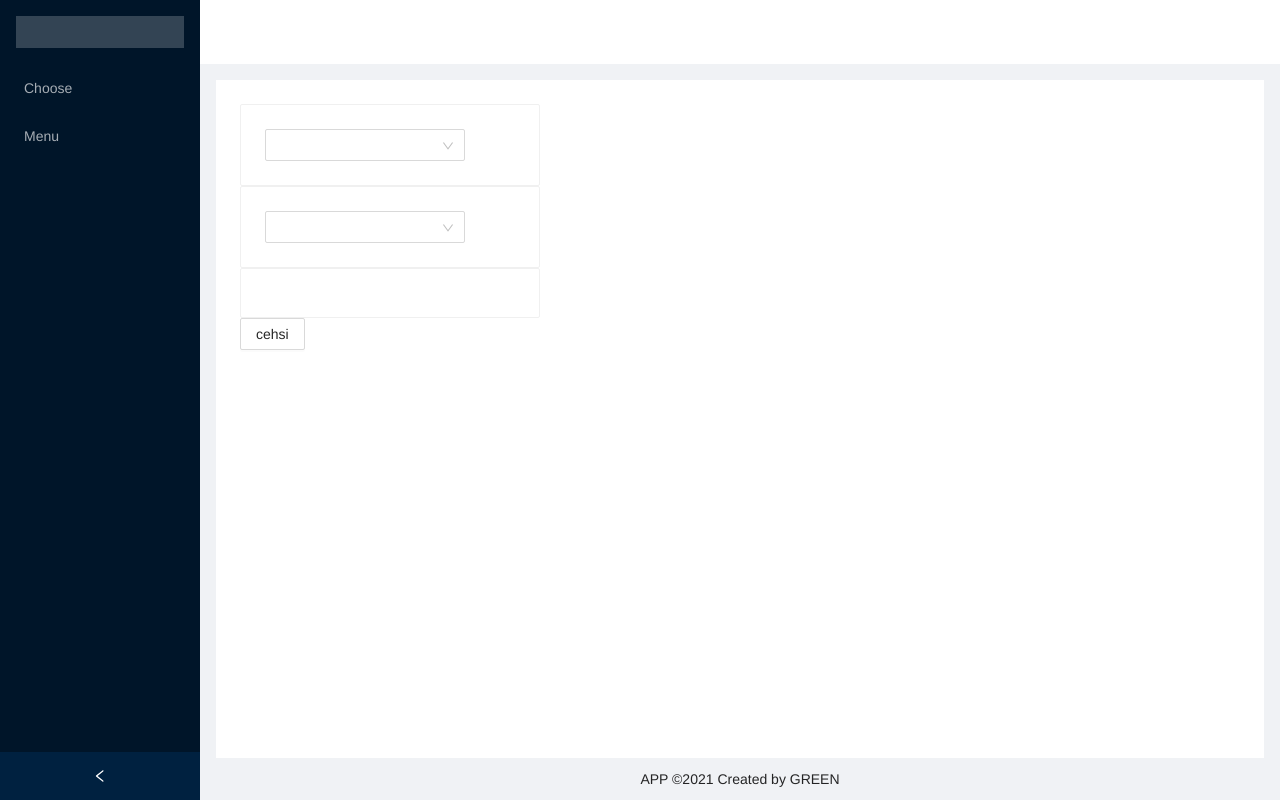
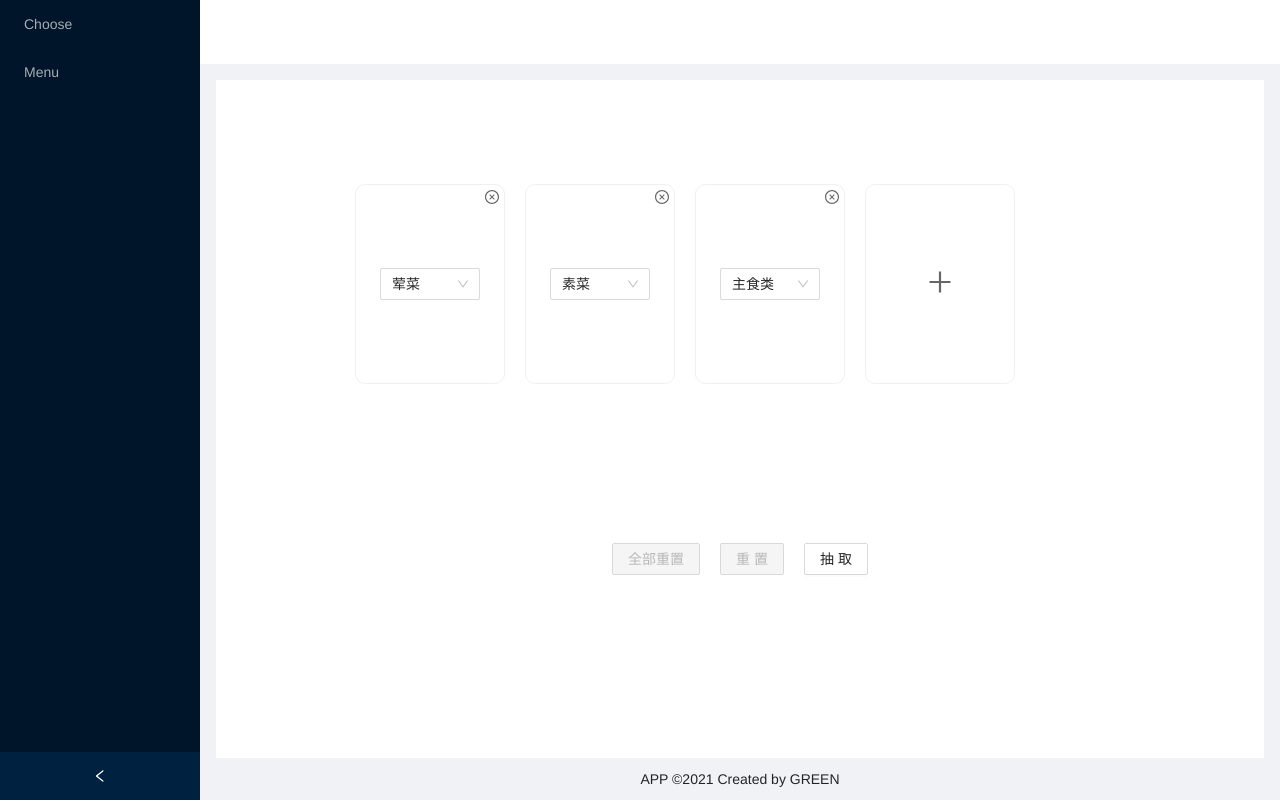
Before and after one commit to ying486/today-food, a Vue app: page /Choose in a window 1280 px wide. Built offline with nearby package versions, Linux system fonts and the light colour scheme.

Commit message:
食物随机选择功能

```diff
--- /dev/null
+++ b/src/assets/css/common.less
@@ -0,0 +1,14 @@
+// 绝对定位居中
+.pos-center {
+  position: absolute;
+  top: 50%;
+  left: 50%;
+  transform: translate(-50%, -50%);
+}
+
+// 按钮容器
+.btn-container {
+  display: flex;
+  align-items: center;
+  justify-content: space-around;
+}
--- a/src/components/FoodCard.vue
+++ b/src/components/FoodCard.vue
@@ -1,40 +1,72 @@
 <template>
-  <div class="food-card">
-    <div class="name">{{ foodName }}</div>
-    <div class="tag-panel">
-      <a-tag v-for="(item, index) in chTypeList" :key="index">{{ item }}</a-tag>
+  <div class="food-card" @mouseenter="onMouseEnter" @mouseleave="onMouseLeave">
+    <div class="front">
+      <div class="name">{{ name }}</div>
+      <a-tag class="tag">{{ typeStr }}</a-tag>
+    </div>
+    <!-- 背面 -->
+    <div class="back">
+      <span class="desc">
+        {{ desc }}
+      </span>
     </div>
   </div>
 </template>
 
 <script>
-import { defineComponent, toRefs, reactive, watch } from "vue";
+import { defineComponent, ref, toRefs, watch } from "vue";
 import { foodTypeEnum } from "@/views/enum";
 
 export default defineComponent({
   name: "FoodCard",
   props: {
-    foodName: String,
+    name: String,
     typeList: Array,
+    desc: String,
+    season: String,
+    flip: {
+      type: Boolean,
+      default: true,
+    },
   },
   setup(props) {
-    const { typeList } = toRefs(props);
-    let state = reactive({
-      chTypeList: [], // 枚举转换类型
-    });
+    const { typeList, flip } = toRefs(props);
+    let typeStr = ref("");
+    // const color = ["#014483", "#03a877", "#a30404", "#0082aa"];
     // 食物类型枚举转化
     const foodTypeCvrt = (arr) => {
       return arr.map((item) => {
         return foodTypeEnum.find((e) => e.value === item).label;
       });
     };
-    state.chTypeList = foodTypeCvrt(typeList.value);
+
+    // 食物类型字符串拼接
+    const toString = (arr) => {
+      let str = "";
+      let chTypeList = foodTypeCvrt(arr);
+      chTypeList.forEach((item) => {
+        str += `${item}|`;
+      });
+      return str.slice(0, str.length - 1);
+    };
+
+    typeStr.value = toString(typeList.value);
+
+    const onMouseEnter = (e) => {
+      flip.value && (e.target.className = "food-card mouse-enter");
+    };
+
+    const onMouseLeave = (e) => {
+      flip.value && (e.target.className = "food-card");
+    };
 
     // 监听食物类型改变
-    watch(typeList, (val) => (state.chTypeList = foodTypeCvrt(val)), {});
+    watch(typeList, (val) => (typeStr.value = toString(val)), {});
 
     return {
-      ...toRefs(state),
+      typeStr,
+      onMouseEnter,
+      onMouseLeave,
     };
   },
 });
@@ -44,19 +76,64 @@ export default defineComponent({
 .food-card {
   width: 150px;
   height: 200px;
-  box-shadow: 0 0 10px 10px #f0f2f5 inset;
-  border-radius: 10px;
   padding: 10px;
   display: flex;
   flex-direction: column;
   align-items: center;
+  position: relative;
+  transform-style: preserve-3d;
+  transition: all 0.5s ease;
 
-  .name {
+  .front,
+  .back {
+    height: 100%;
+    width: 100%;
+    position: absolute;
+    left: 0;
+    top: 0;
+    backface-visibility: hidden;
+    background-color: #fff;
+    box-shadow: 0 0 10px 10px #f0f2f5 inset;
+    border-radius: 10px;
   }
 
-  .tag-panel {
-    width: 100%;
-    padding: 5px;
+  .front {
+    .name {
+      height: 70%;
+      position: absolute;
+      top: 20px;
+      left: 50%;
+      transform: translate(-50%, 0);
+      font-size: 18px;
+      writing-mode: vertical-lr;
+      letter-spacing: 10px;
+    }
+    .tag {
+      width: 100%;
+      position: absolute;
+      bottom: 20px;
+      letter-spacing: 5px;
+      color: #fff;
+      background-color: #014483;
+    }
+  }
+
+  .back {
+    padding: 25px;
+    transform: rotateY(180deg);
+    .desc {
+      text-indent: 1em;
+      overflow: hidden;
+      text-overflow: ellipsis;
+      display: -webkit-box;
+      -webkit-line-clamp: 7;
+      -webkit-box-orient: vertical;
+    }
   }
 }
+.mouse-enter {
+  color: #014483;
+  transform: rotateY(180deg);
+  transition: all 0.5s ease;
+}
 </style>
--- a/src/indexedDb/menuDb.js
+++ b/src/indexedDb/menuDb.js
@@ -93,22 +93,23 @@ const menuDb = {
   },
 
   /**
-   * @function 随机获取某个菜品
-   * @param data {Object} 筛选条件
+   * @function 通过食物类型随机获取某个菜品
+   * @param data {Array} 食物类型
    * @return {Object} 菜品对象信息
-   * @description 键名必须是表中存在字段，否则是无效筛选
    */
   getRandomItem: async (data) => {
     let foodArr = await db
-      .where(data)
+      .where("foodType")
+      .anyOf(data)
       .toArray()
       .catch((err) => {
-        console.error(err);
+        console.error("err", err);
       });
     if (foodArr && foodArr.length) {
       let index = Math.floor(Math.random() * foodArr.length);
-      console.log(index, foodArr[index]);
       return foodArr[index];
+    } else {
+      return { foodType: data, err: "暂无相关菜品，请重新选择" };
     }
   },
 };
--- a/src/main.js
+++ b/src/main.js
@@ -7,6 +7,7 @@ import "ant-design-vue/dist/antd.css";
 
 import menuDb from "./indexedDb/menuDb";
 import "./utils";
+import "./assets/css/common.less";
 
 const app = createApp(App);
 app.config.globalProperties.$menuDb = menuDb; // 菜单表
--- a/src/views/Choose.vue
+++ b/src/views/Choose.vue
@@ -1,21 +1,51 @@
 <template>
   <div class="choose-container">
-    <a-card
-      v-for="(item, index) in chooseList"
-      :key="index"
-      style="width: 300px"
-    >
-      <a-select v-model:value="item.value" style="width: 200px">
+    <div class="card-container">
+      <div v-for="(item, index) in chooseList" :key="index">
+        <!-- 选择卡 -->
+        <a-card class="card" v-if="!item.foodId">
+          <CloseCircleOutlined class="del-btn" @click="onDelCard(index)" />
+          <a-select v-model:value="item.foodType" style="width: 100px">
             <a-select-option
-          v-for="(opt, index) in foodTypeEnum"
-          :key="index"
+              v-for="(opt, optIndex) in foodTypeEnum"
+              :key="optIndex"
               :value="opt.value"
               >{{ opt.label }}</a-select-option
             >
           </a-select>
+          <p class="err-message" v-if="item.err">{{ item.err }}</p>
         </a-card>
-    <a-card @click="onAddCard" style="width: 300px"></a-card>
-    <a-button @click="onRandomFood">cehsi</a-button>
+        <!-- 展示卡 -->
+        <food-card
+          style="margin: 0 10px"
+          :class="{ locked: item.locked }"
+          v-if="item.foodId"
+          :name="item.foodName"
+          :typeList="item.foodType"
+          :desc="item.desc"
+          :season="item.season"
+          :flip="false"
+          @click="onLocked(index)"
+        />
+      </div>
+      <!-- 添加卡 -->
+      <a-card
+        class="card"
+        v-if="showAddCard && chooseList.length < 5"
+        @click="onAddCard"
+      >
+        <PlusOutlined :style="{ fontSize: '26px', color: '#666' }" />
+      </a-card>
+    </div>
+    <div class="btn-container">
+      <a-button class="choose-btn" :disabled="showAddCard" @click="onResetAll"
+        >全部重置</a-button
+      >
+      <a-button class="choose-btn" :disabled="showAddCard" @click="onReset"
+        >重置</a-button
+      >
+      <a-button class="choose-btn" @click="onRandomFood">抽取</a-button>
+    </div>
   </div>
 </template>
 
@@ -24,58 +54,144 @@ import {
   defineComponent,
   reactive,
   toRefs,
-  // ref,
+  ref,
   // toRaw,
   getCurrentInstance,
 } from "vue";
-import { nanoid } from "nanoid";
+import { Modal } from "ant-design-vue";
+import { PlusOutlined, CloseCircleOutlined } from "@ant-design/icons-vue";
 import { foodTypeEnum } from "./enum";
+import foodCard from "../components/FoodCard.vue";
 
 export default defineComponent({
-  components: {},
+  components: { foodCard, PlusOutlined, CloseCircleOutlined },
   async setup() {
     const { $menuDb } = getCurrentInstance().appContext.config.globalProperties; // menu数据库方法
     let state = reactive({
       chooseList: [
         {
-          id: "1",
-          value: "",
+          foodType: ["hc"],
         },
         {
-          id: "2",
-          value: "",
+          foodType: ["sc"],
+        },
+        {
+          foodType: ["zs"],
         },
       ],
     });
-    console.log("ceshi ", await $menuDb.getRandomItem({ foodType: "hc" }));
+    let showAddCard = ref(true); // 控制添加卡的显示隐藏
+
+    // 随机抽取菜品
     const onRandomFood = async () => {
-      console.log(state.chooseList, "choose");
-      let arr = [];
-      state.chooseList.forEach(async (item) => {
-        arr.push(await $menuDb.getRandomItem({ foodType: item.value }));
+      showAddCard.value = false;
+      state.chooseList.forEach(async (item, i, arr) => {
+        // 只抽取数组中未被锁定的
+        if (!arr[i].locked) {
+          arr[i] = await $menuDb.getRandomItem(item.foodType);
+          arr[i].locked = false;
+        }
       });
-      setTimeout(() => {
-        console.log(arr, "list");
-      }, 1000);
     };
+
+    // 重置全部选择卡
+    const onResetAll = () => {
+      Modal.confirm({
+        title: "提示",
+        content: "是否确定全部重置？",
+        okText: "确定",
+        cancelText: "取消",
+        onOk() {
+          showAddCard.value = true;
+          state.chooseList.forEach((item, i, arr) => {
+            arr[i] = { foodType: item.foodType };
+          });
+        },
+      });
+    };
+
+    // 重置部分选择卡
+    const onReset = () => {
+      showAddCard.value = true;
+      state.chooseList.forEach((item, i, arr) => {
+        if (!arr[i].locked) {
+          arr[i] = { foodType: item.foodType };
+        }
+      });
+    };
+
+    // 添加选择卡
     const onAddCard = () => {
-      console.log("添加");
-      state.chooseList.push({ id: nanoid(), value: "" });
+      state.chooseList.push({ foodType: ["hc"] });
+    };
+
+    // 锁定或解锁卡
+    const onLocked = (index) => {
+      state.chooseList[index].locked = !state.chooseList[index].locked;
+    };
+
+    // 删除卡
+    const onDelCard = (index) => {
+      state.chooseList.splice(index, 1);
     };
     return {
       ...toRefs(state),
+      showAddCard,
       foodTypeEnum,
       onRandomFood,
+      onResetAll,
+      onReset,
       onAddCard,
+      onLocked,
+      onDelCard,
     };
   },
 });
 </script>
 
 <style lang="less">
-#components-layout-demo-side .logo {
-  height: 32px;
-  background: rgba(255, 255, 255, 0.2);
-  margin: 16px;
+.choose-container {
+  height: 550px;
+  display: flex;
+  flex-direction: column;
+  align-items: center;
+  justify-content: space-around;
+  .card-container {
+    width: 790px;
+    display: flex;
+    flex-direction: row;
+    position: relative;
+
+    .del-btn {
+      position: absolute;
+      top: 5px;
+      right: 5px;
+      color: #666;
+    }
+
+    .card {
+      width: 150px;
+      height: 200px;
+      margin: 0 10px;
+      display: flex;
+      align-items: center;
+      justify-content: center;
+      border-radius: 10px;
+
+      .err-message {
+        margin-top: 5px;
+        font-size: 12px;
+        color: red;
+      }
+    }
+  }
+
+  .locked {
+    opacity: 0.6;
+  }
+
+  .choose-btn {
+    margin: 0 10px;
+  }
 }
 </style>
--- a/src/views/enum/index.js
+++ b/src/views/enum/index.js
@@ -8,9 +8,9 @@ export const foodTypeEnum = [
 ];
 
 export const seasonEnum = [
+  { label: "一年四季", value: "0" },
   { label: "春季", value: "1" },
   { label: "夏季", value: "2" },
   { label: "秋季", value: "3" },
   { label: "冬季", value: "4" },
-  { label: "一年四季", value: "5" },
 ];
```
Lines whose indentation alone changed are shown as unchanged.
